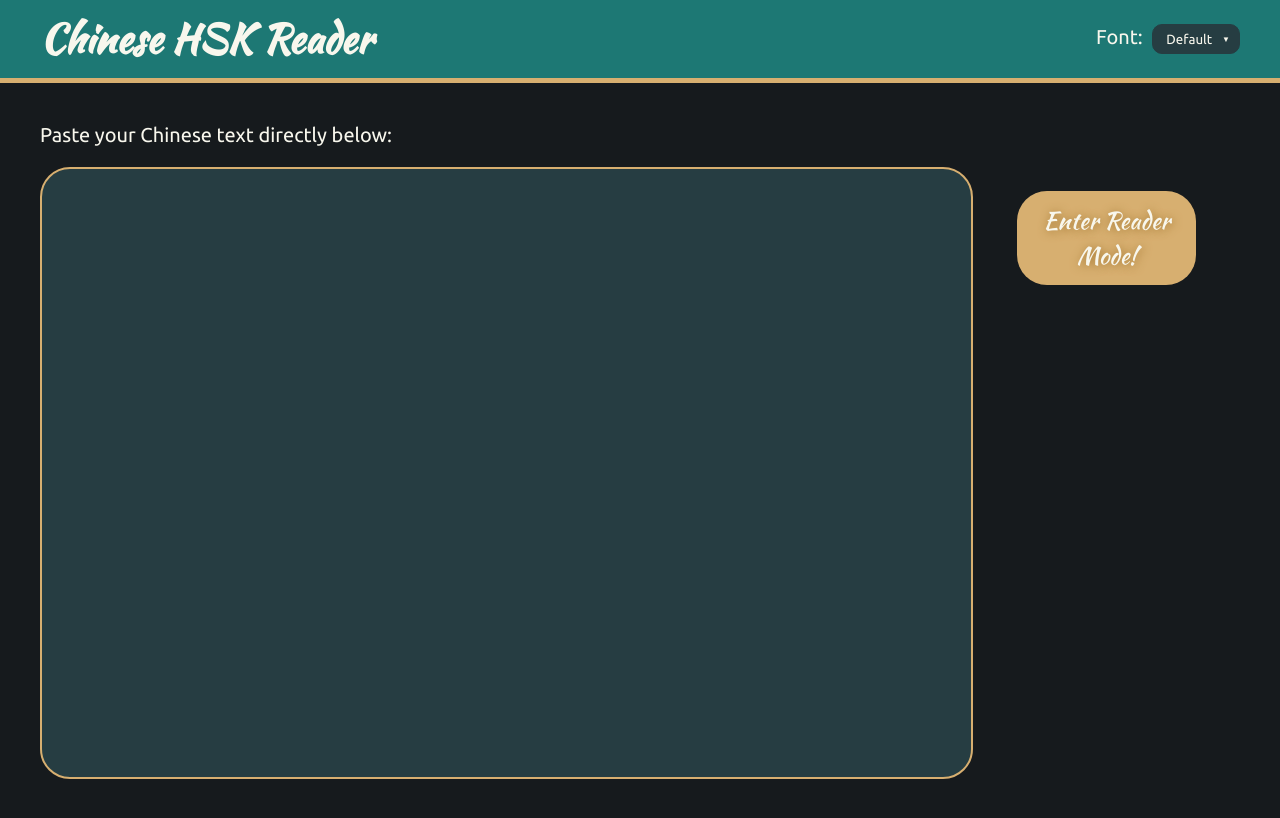
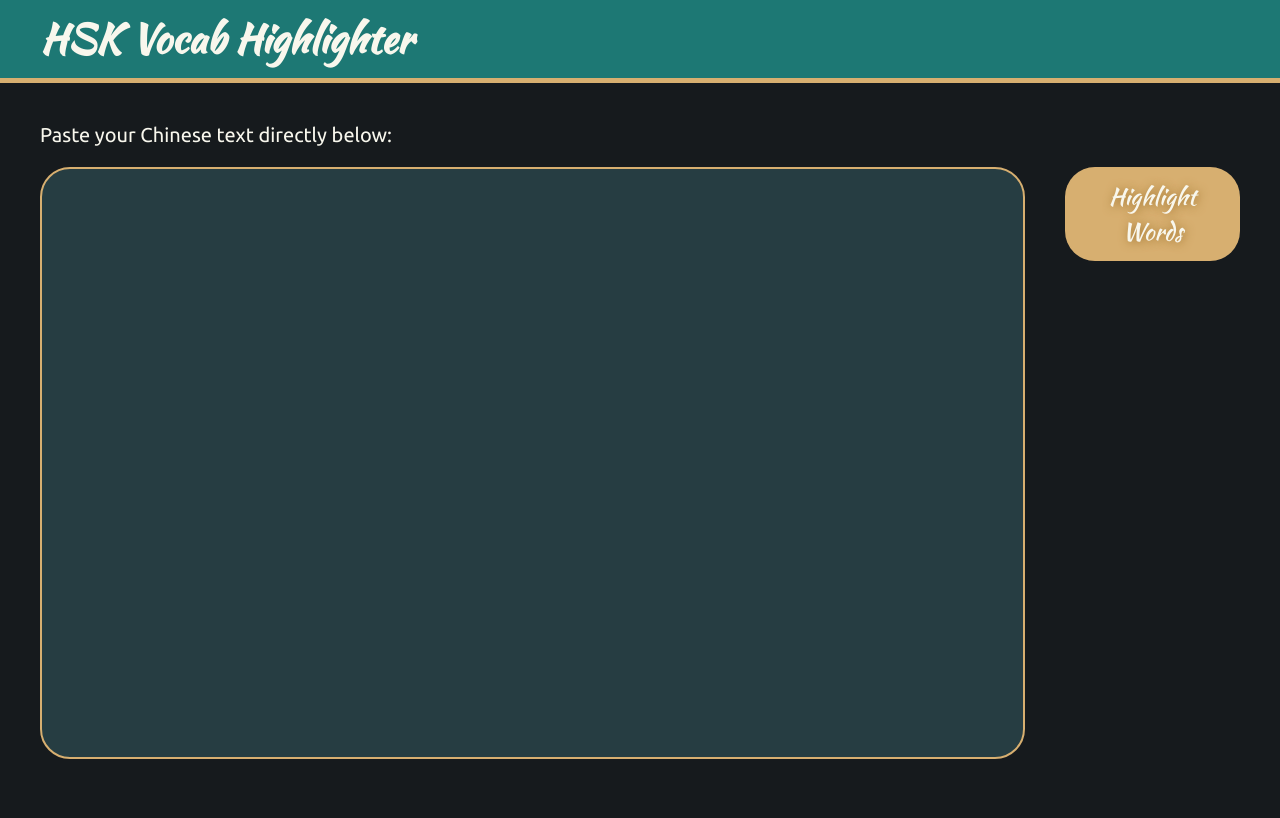
Before and after one commit to JChirolHill/HSKReader, a React (Create React App) app: page / in a window 1280 px wide. Built offline with nearby package versions, Linux system fonts and the light colour scheme.

Commit message:
UI fixes, text changes, moved fonts to sidebar, change name of app

```diff
--- a/public/index.html
+++ b/public/index.html
@@ -10,10 +10,16 @@
             content="Web site created using create-react-app"
         />
         <link rel="apple-touch-icon" href="%PUBLIC_URL%/logo192.png" />
-    <link rel="preconnect" href="https://fonts.googleapis.com">
-    <link rel="preconnect" href="https://fonts.gstatic.com" crossorigin>
-    <link href="https://fonts.googleapis.com/css2?family=Kaushan+Script&family=Ubuntu&display=swap" rel="stylesheet">
-    <script src="https://kit.fontawesome.com/7ba09545e4.js" crossorigin="anonymous"></script>
+        <link rel="preconnect" href="https://fonts.googleapis.com" />
+        <link rel="preconnect" href="https://fonts.gstatic.com" crossorigin />
+        <link
+            href="https://fonts.googleapis.com/css2?family=Kaushan+Script&family=Ubuntu&display=swap"
+            rel="stylesheet"
+        />
+        <script
+            src="https://kit.fontawesome.com/7ba09545e4.js"
+            crossorigin="anonymous"
+        ></script>
         <!--
       manifest.json provides metadata used when your web app is installed on a
       user's mobile device or desktop. See https://developers.google.com/web/fundamentals/web-app-manifest/
@@ -28,7 +34,7 @@
       work correctly both with client-side routing and a non-root public URL.
       Learn how to configure a non-root public URL by running `npm run build`.
     -->
-    <title>Chinese HSK Reader</title>
+        <title>HSK Vocab Highlighter</title>
     </head>
     <body>
         <noscript>You need to enable JavaScript to run this app.</noscript>
@@ -42,6 +48,5 @@
 
       To begin the development, run `npm start` or `yarn start`.
       To create a production bundle, use `npm run build` or `yarn build`.
-    -->
-  </body>
+    --></body>
 </html>
--- a/src/components/App.css
+++ b/src/components/App.css
@@ -15,8 +15,8 @@
     --hsk5: #b3d1ff;
     --hsk6: #e6ccff;
 
-    --font-title: 'Kaushan Script', cursive;
-    --font-body: 'Ubuntu', sans-serif;
+    --font-title: "Kaushan Script", cursive;
+    --font-body: "Ubuntu", sans-serif;
 }
 
 body {
--- a/src/components/HSKReader.js
+++ b/src/components/HSKReader.js
@@ -1,5 +1,5 @@
 import React, { createContext, useState } from "react";
-import { useNavigate, useOutletContext } from "react-router-dom";
+import { useNavigate } from "react-router-dom";
 import ToggleMenu from "./ToggleMenu";
 import HSKReaderContent from "./HSKReaderContent";
 
@@ -10,7 +10,6 @@ export const HSKReaderContext = createContext({
 
 const HSKReader = ({ text }) => {
     const navigate = useNavigate();
-  const [font] = useOutletContext();
     const [hskToggles, setHskToggles] = useState([
         false,
         false,
@@ -23,6 +22,7 @@ const HSKReader = ({ text }) => {
     const [masterIsOn, setMasterIsOn] = useState(false);
     const [masterIsActive, setMasterIsActive] = useState(false);
     const [isSidebarVisible, setIsSidebarVisible] = useState(true);
+    const [font, setFont] = useState("inherit");
     const value = {
         hskToggles,
         setHskToggles,
@@ -30,6 +30,8 @@ const HSKReader = ({ text }) => {
         setMasterIsOn,
         masterIsActive,
         setMasterIsActive,
+        font,
+        setFont,
     };
 
     const handleReturnEditModeClick = () => {
@@ -38,6 +40,13 @@ const HSKReader = ({ text }) => {
 
     return (
         <HSKReaderContext.Provider value={value}>
+            <div className="d-flex justify-content-between">
+                <p>
+                    Toggle HSK levels on the side bar based on your level.
+                    <br />
+                    Hover over words to see their definitions. (Non-HSK words
+                    will not have definitions.)
+                </p>
                 <div
                     className="hideSidebar"
                     onClick={() => setIsSidebarVisible(!isSidebarVisible)}
@@ -49,7 +58,8 @@ const HSKReader = ({ text }) => {
                     ></i>
                     {isSidebarVisible && <>&nbsp;&nbsp;&nbsp; Hide Sidebar</>}
                 </div>
-      <div className="d-flex">
+            </div>
+            <div className="d-flex justify-content-center">
                 <div className="main-content">
                     <HSKReaderContent text={text} font={font} />
                 </div>
@@ -58,7 +68,7 @@ const HSKReader = ({ text }) => {
                     style={{ display: isSidebarVisible ? "block" : "none" }}
                 >
                     <button className="btn" onClick={handleReturnEditModeClick}>
-            Return to Edit Mode
+                        New Text
                     </button>
                     <ToggleMenu />
                 </div>
--- a/src/components/HSKReaderContent.js
+++ b/src/components/HSKReaderContent.js
@@ -1,4 +1,5 @@
 import React, { useState, useEffect } from "react";
+import { useNavigate } from "react-router-dom";
 import axios from "axios";
 import Loading from "./Loading";
 import HoverableWord from "./HoverableWord";
@@ -6,6 +7,7 @@ import { isPunctuation } from "../helpers";
 
 const HSKReaderContent = ({ text, font }) => {
     const [segmented, setSegmented] = useState([]);
+    const navigate = useNavigate();
 
     useEffect(() => {
         const segmentText = async () => {
@@ -19,8 +21,13 @@ const HSKReaderContent = ({ text, font }) => {
             console.log("Data", data);
         };
 
+        if (text.trim().length > 0) {
             segmentText();
-  }, [text]);
+        } else {
+            // Trying to load the page in a bad state with no text, send user back to home
+            navigate("/");
+        }
+    }, [text, navigate]);
 
     const renderedSentences = segmented.map((sentence, index) => {
         const renderedSentence = sentence.map((word, wordIndex) => {
@@ -52,7 +59,9 @@ const HSKReaderContent = ({ text, font }) => {
             </div>
         );
     });
-  return <>{renderedSentences.length > 0 ? renderedSentences : <Loading />}</>;
+    return (
+        <>{renderedSentences.length > 0 ? renderedSentences : <Loading />}</>
+    );
 };
 
 export default HSKReaderContent;
--- a/src/components/InputTextForm.js
+++ b/src/components/InputTextForm.js
@@ -1,11 +1,12 @@
-import React, { useState } from "react";
-import { useNavigate, useOutletContext } from "react-router-dom";
+import React, { useState, useContext } from "react";
+import { useNavigate } from "react-router-dom";
+import { HSKReaderContext } from "./HSKReader";
 import "./InputTextForm.css";
 
 const InputTextForm = (props) => {
     const [text, setText] = useState(props.text ? props.text : "");
     const [error, setError] = useState("");
-  const [font] = useOutletContext();
+    const { font } = useContext(HSKReaderContext);
     const navigate = useNavigate();
 
     const handleSubmit = (event) => {
@@ -41,7 +42,7 @@ const InputTextForm = (props) => {
                 />
                 <div className="sidebar">
                     <button type="submit" className="btn">
-            Enter Reader Mode!
+                        Highlight Words
                     </button>
                 </div>
             </form>
--- a/src/components/Layout.css
+++ b/src/components/Layout.css
@@ -27,9 +27,14 @@ h1:hover {
 }
 
 .sidebar {
-    width: 295px;
-    padding: 0 1em;
+    padding-left: 2em;
     font-size: 20px;
+    min-width: 175px;
+    text-align: center;
+}
+
+.sidebar .btn {
+    margin: 0;
 }
 
 .hideSidebar {
--- a/src/components/Layout.js
+++ b/src/components/Layout.js
@@ -1,11 +1,9 @@
-import React, { useState } from "react";
+import React from "react";
 import { Outlet, useNavigate } from "react-router-dom";
 import "./Layout.css";
-import SelectFont from "./SelectFont";
 
 const Layout = () => {
     const navigate = useNavigate();
-  const [font, setFont] = useState("inherit");
 
     const handleTitleClick = () => {
         navigate("/");
@@ -14,11 +12,10 @@ const Layout = () => {
     return (
         <div>
             <div className="header d-flex align-center">
-        <h1 onClick={handleTitleClick}>Chinese HSK Reader</h1>
-        <SelectFont handleSelectFont={(font) => setFont(font)} />
+                <h1 onClick={handleTitleClick}>HSK Vocab Highlighter</h1>
             </div>
             <div className="container">
-        <Outlet context={[font]} />
+                <Outlet />
             </div>
         </div>
     );
--- a/src/components/SelectFont.css
+++ b/src/components/SelectFont.css
@@ -7,6 +7,8 @@ select {
     -webkit-appearance: none;
     appearance: none;
     font-family: inherit;
+    margin-top: 2em;
+    cursor: pointer;
 }
 
 select:focus {
@@ -15,13 +17,14 @@ select:focus {
 
 .select-wrapper {
     position: relative;
+    text-align: center;
 }
 
 .select-wrapper::after {
     content: "▼";
     font-size: 0.5rem;
-    top: 50%;
+    top: calc(1em + 50%);
     transform: translateY(-50%);
-    right: 10px;
+    right: 24px;
     position: absolute;
 }
--- a/src/components/ToggleMenu.js
+++ b/src/components/ToggleMenu.js
@@ -1,6 +1,7 @@
 import React, { useContext } from "react";
 import Toggle from "./Toggle";
 import { HSKReaderContext } from "./HSKReader";
+import SelectFont from "./SelectFont";
 
 const ToggleMenu = () => {
     const {
@@ -10,6 +11,7 @@ const ToggleMenu = () => {
         setMasterIsOn,
         masterIsActive,
         setMasterIsActive,
+        setFont,
     } = useContext(HSKReaderContext);
 
     const onToggleChange = (toggleIndex, isOn) => {
@@ -55,7 +57,8 @@ const ToggleMenu = () => {
 
     return (
         <div>
-      <h3 className="text-center">Highlight by Level</h3>
+            <SelectFont handleSelectFont={(font) => setFont(font)} />
+            <h3 className="text-center">Toggle Levels</h3>
             {renderedToggles()}
         </div>
     );
```
Also changed, not shown: src/components/SelectFont.js (indentation only). Lines whose indentation alone changed are shown as unchanged.
